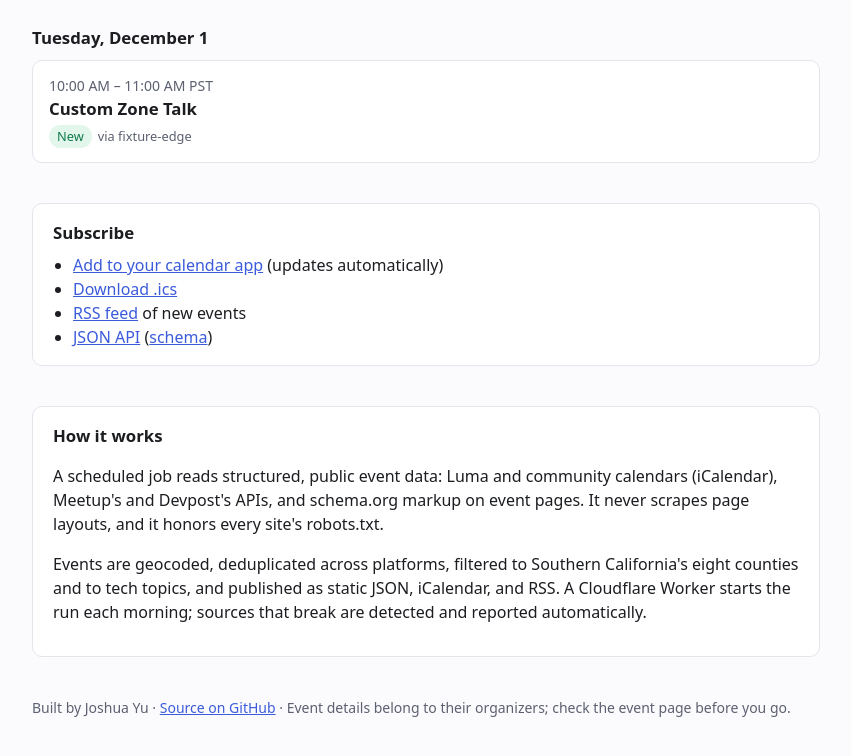
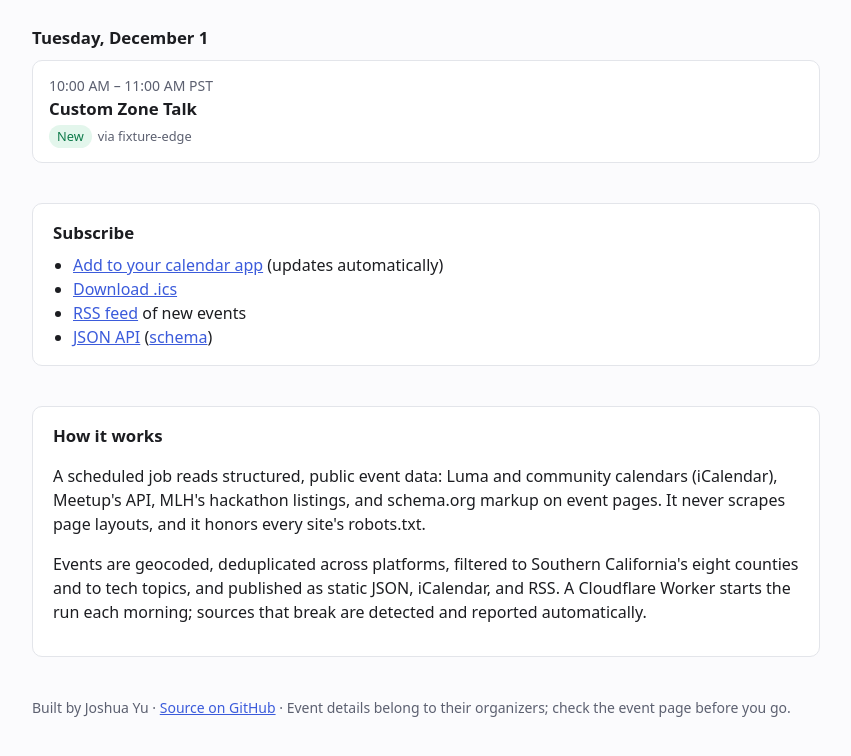
Before and after one commit to joshjyu/eventradar, a website with bundled scripts: page site/public/index.html in a window 1280 px wide. Shown: the part 1281-2037 px from the top of the page, without its empty margins (214-1065 px from the left). Built offline with nearby package versions, Linux system fonts and the light colour scheme; files whose address does not match are found by name.

Commit message:
fix(site): name MLH as a platform and in the about text

```diff
--- a/site/public/index.html
+++ b/site/public/index.html
@@ -89,8 +89,8 @@
         <h2 id="about-heading">How it works</h2>
         <p>
           A scheduled job reads structured, public event data: Luma and
-          community calendars (iCalendar), Meetup's and Devpost's APIs, and
-          schema.org markup on event pages. It never scrapes page layouts,
+          community calendars (iCalendar), Meetup's API, MLH's hackathon
+          listings, and schema.org markup on event pages. It never scrapes page layouts,
           and it honors every site's robots.txt.
         </p>
         <p>
--- a/site/public/lib.js
+++ b/site/public/lib.js
@@ -9,6 +9,7 @@ const PLATFORMS = [
   ["luma-", "Luma"],
   ["meetup-", "Meetup"],
   ["devpost-", "Devpost"],
+  ["mlh-", "MLH"],
   ["eventbrite-", "Eventbrite"],
   ["site-", "Event website"],
 ];
```
Also changed, not shown: site/tests/lib.test.mjs (+2 -1 lines).
